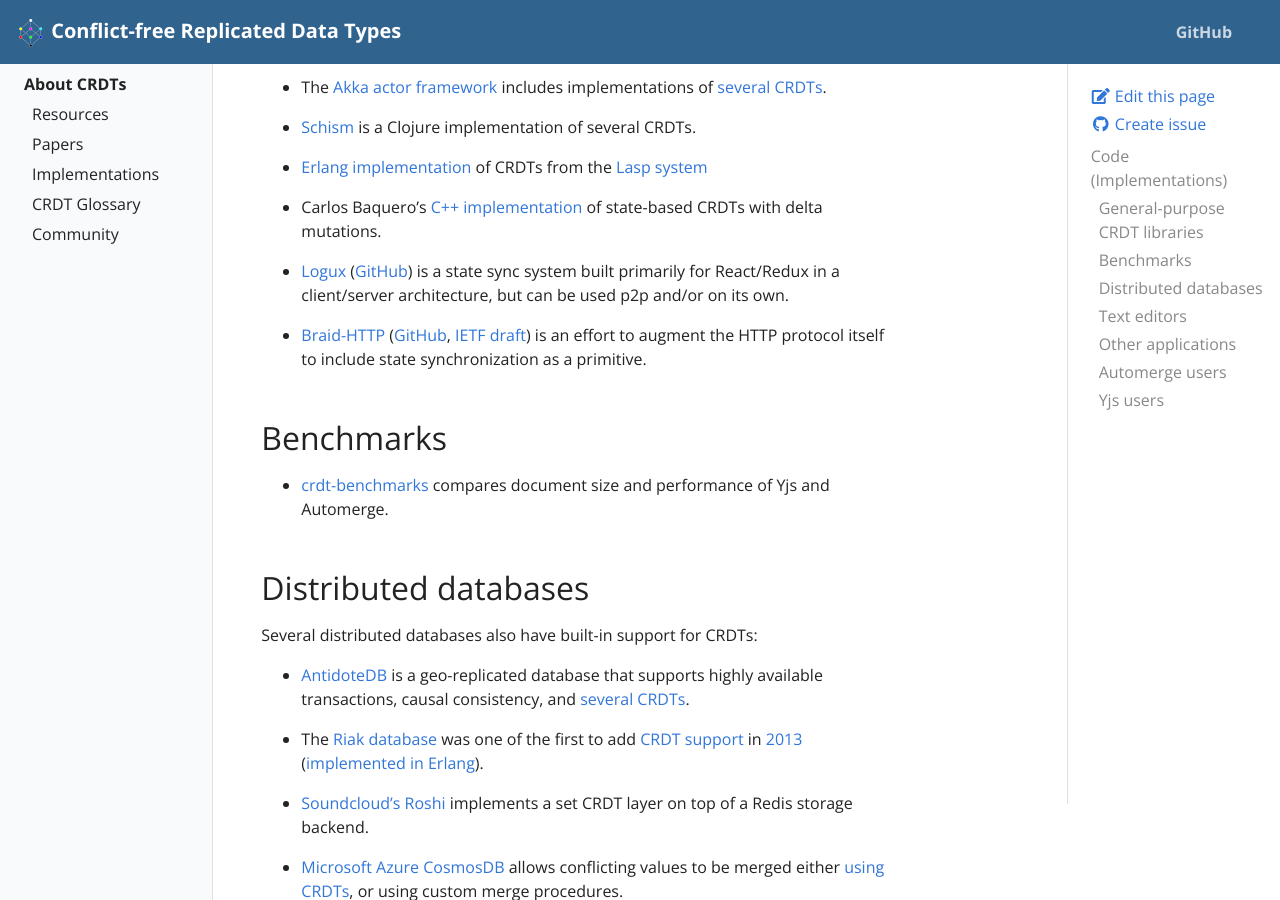
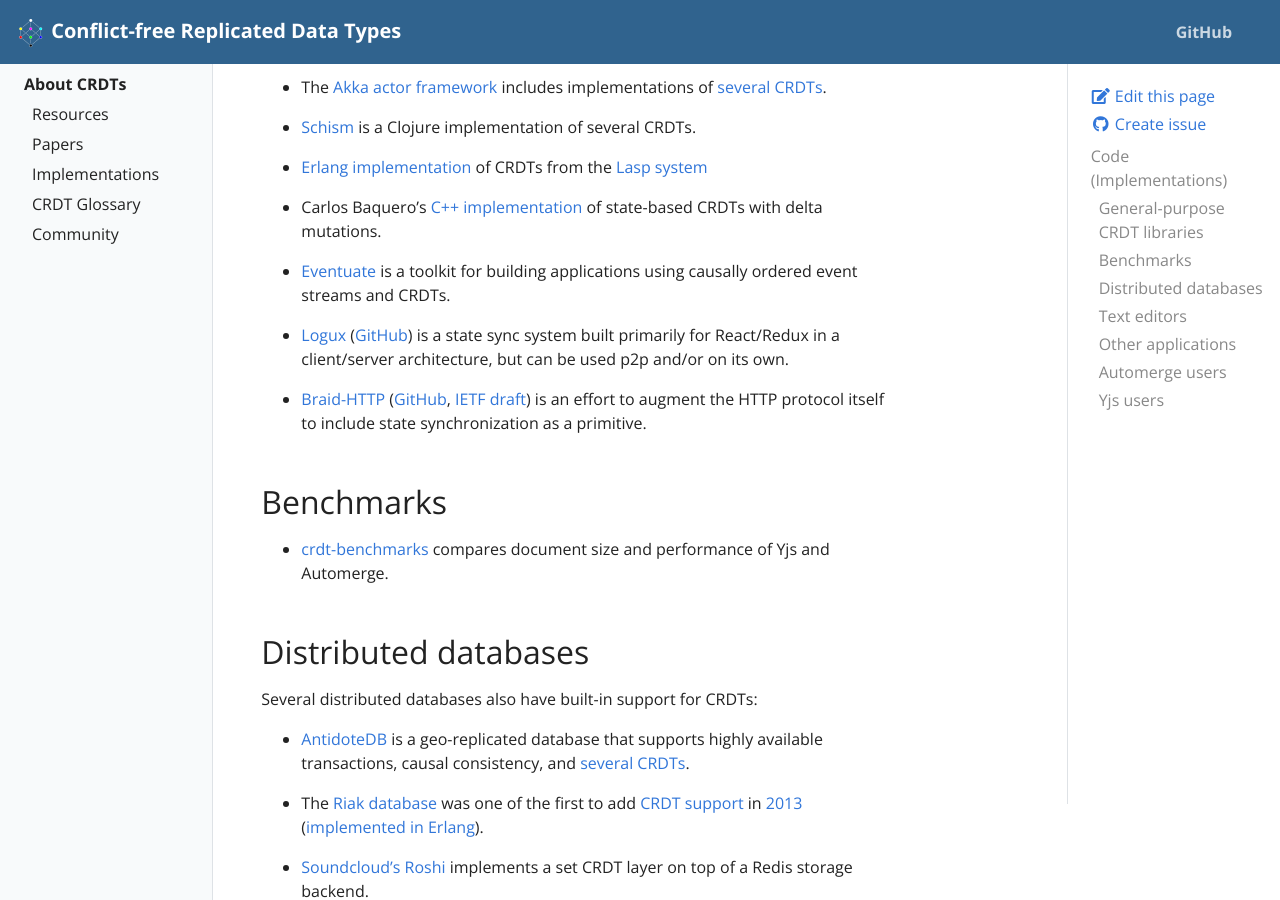
Before and after one commit to ept/crdt-website, a Jekyll site: the page built from pages/implementations.md, in a window 1280 px wide and 900 px high, scrolled down 815 px. Built offline with Jekyll 4.4.1, drawn with Linux system fonts in a browser that asks for light colours.

Commit message:
Add Eventuate

```diff
--- a/pages/implementations.md
+++ b/pages/implementations.md
@@ -60,6 +60,8 @@ collaborative applications and replicated storage systems:
 * Carlos Baquero's [C++ implementation](https://github.com/CBaquero/delta-enabled-crdts)
   of state-based CRDTs with delta mutations.
 
+* [Eventuate](https://github.com/RBMHTechnology/eventuate)
+  is a toolkit for building applications using causally ordered event streams and CRDTs.
 
 * [Logux](https://logux.io/) ([GitHub](https://github.com/logux/core)) is
   a state sync system built primarily for React/Redux in a client/server
```
